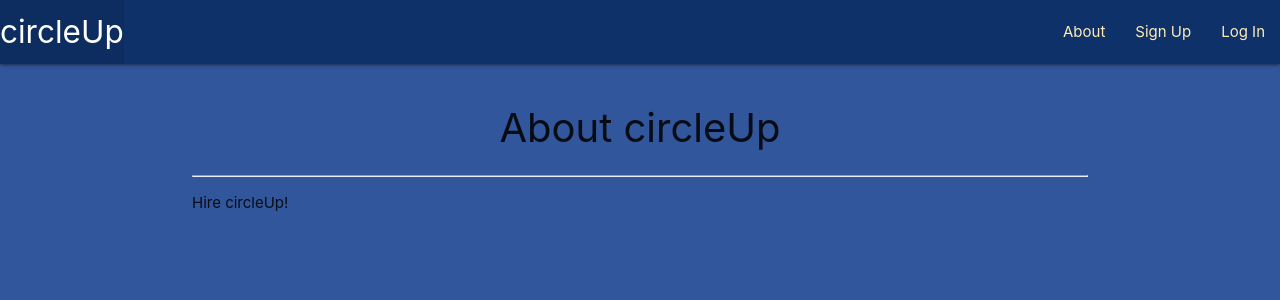
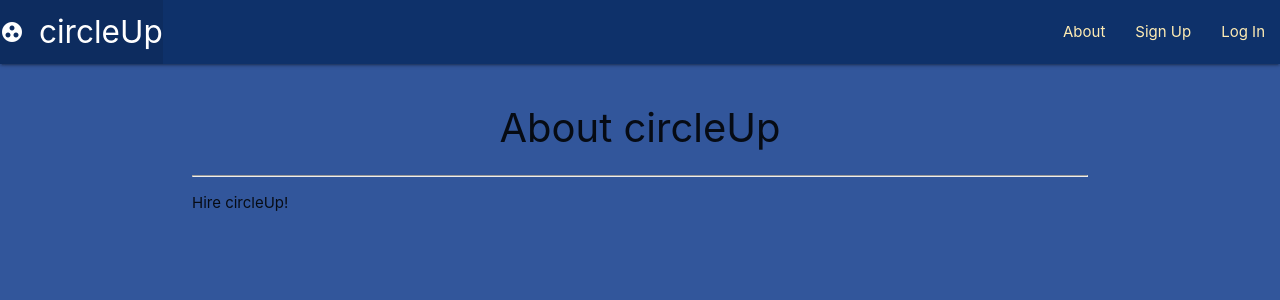
Before and after one commit to pksnowstorm/circleup, a Django app: page /about/ in a window 1280 px wide. Shown: the top 300 px of the page. Run offline with Django 4.2, Linux system fonts and the light colour scheme.

Commit message:
add icon to app name in base.html

```diff
--- a/main_app/templates/base.html
+++ b/main_app/templates/base.html
@@ -13,6 +13,7 @@
 
 <link rel="stylesheet" type="text/css" href="{% static 'css/style.css' %}" />
 <script src="https://cdnjs.cloudflare.com/ajax/libs/materialize/1.0.0/js/materialize.min.js"></script>
+<link href="https://fonts.googleapis.com/icon?family=Material+Icons" rel="stylesheet">
   </head>
   <body>
     <header class="navbar-fixed">
@@ -20,7 +21,7 @@
         <div class="nav-wrapper">
           <ul>
             <li>
-              <a href="/" class="left brand-logo">  circleUp</a>
+              <a href="/" class="left brand-logo"><i class="material-icons">group_work</i>circleUp</a>
             </li>
           </ul>
           <ul class="right">
```
